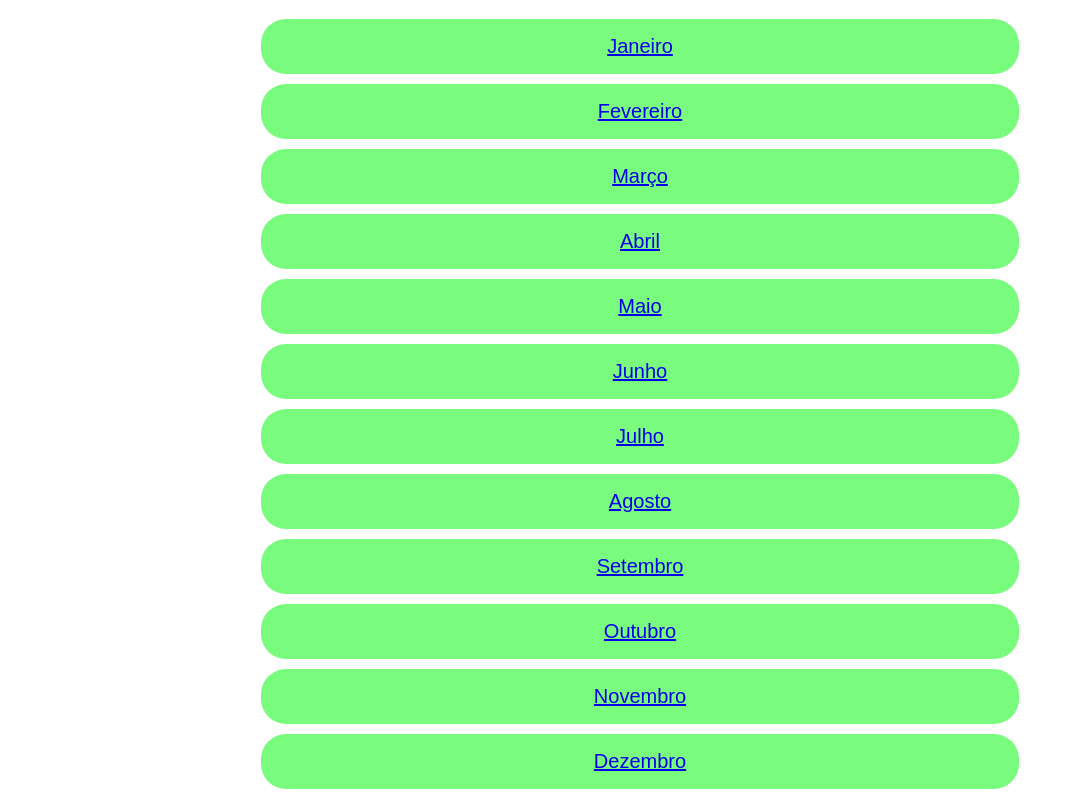
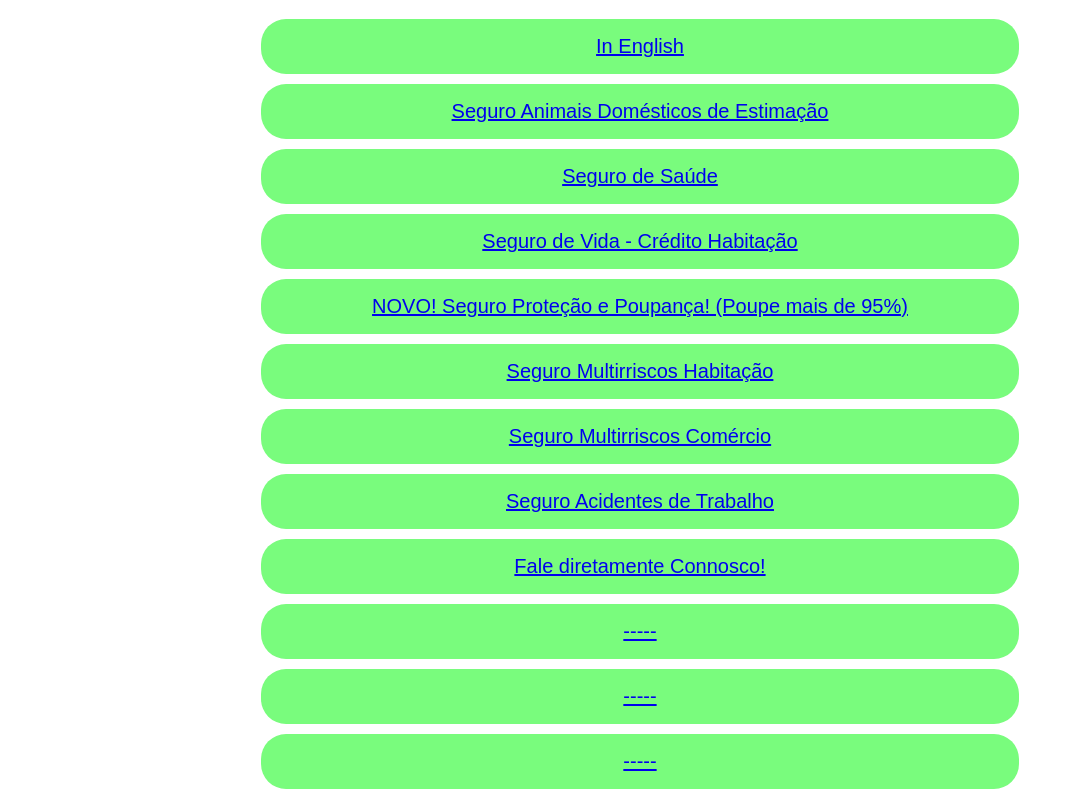
Before and after one commit to albanoxpto/DS, a plain HTML site: page index.html in a window 1280 px wide. Shown: the part 61-860 px from the top of the page, without its empty margins (0-1074 px from the left). Drawn offline with Linux system fonts and the light colour scheme.

Commit message:
Update index.html

```diff
--- a/index.html
+++ b/index.html
@@ -64,29 +64,29 @@
 
 
 
-<button class="button"><a href="january.html">Janeiro</a></button>
+<button class="button"><a href="january.html">In English</a></button>
 
-<button class="button"><a href="february.html">Fevereiro</a></button>
+<button class="button"><a href="february.html">Seguro Animais Domésticos de Estimação</a></button>
 
-<button class="button"><a href="march.html">Março</a></button>
+<button class="button"><a href="march.html">Seguro de Saúde</a></button>
 
-<button class="button"><a href="april.html">Abril</a></button>
+<button class="button"><a href="april.html">Seguro de Vida - Crédito Habitação</a></button>
 
-<button class="button"><a href="may.html">Maio</a></button>
+<button class="button"><a href="may.html">NOVO! Seguro Proteção e Poupança! (Poupe mais de 95%)</a></button>
 
-<button class="button"><a href="june.html">Junho</a></button>
+<button class="button"><a href="june.html">Seguro Multirriscos Habitação</a></button>
 
-<button class="button"><a href="july.html">Julho</a></button>
+<button class="button"><a href="july.html">Seguro Multirriscos Comércio</a></button>
 
-<button class="button"><a href="august.html">Agosto</a></button>
+<button class="button"><a href="august.html">Seguro Acidentes de Trabalho</a></button>
 
-<button class="button"><a href="september.html">Setembro</a></button>
+<button class="button"><a href="september.html">Fale diretamente Connosco!</a></button>
 
-<button class="button"><a href="october.html">Outubro</a></button>
+<button class="button"><a href="october.html">-----</a></button>
 
-<button class="button"><a href="november.html">Novembro</a></button>
+<button class="button"><a href="november.html">-----</a></button>
 
-<button class="button"><a href="december.html">Dezembro</a></button>
+<button class="button"><a href="december.html">-----</a></button>
 
 
 
```
